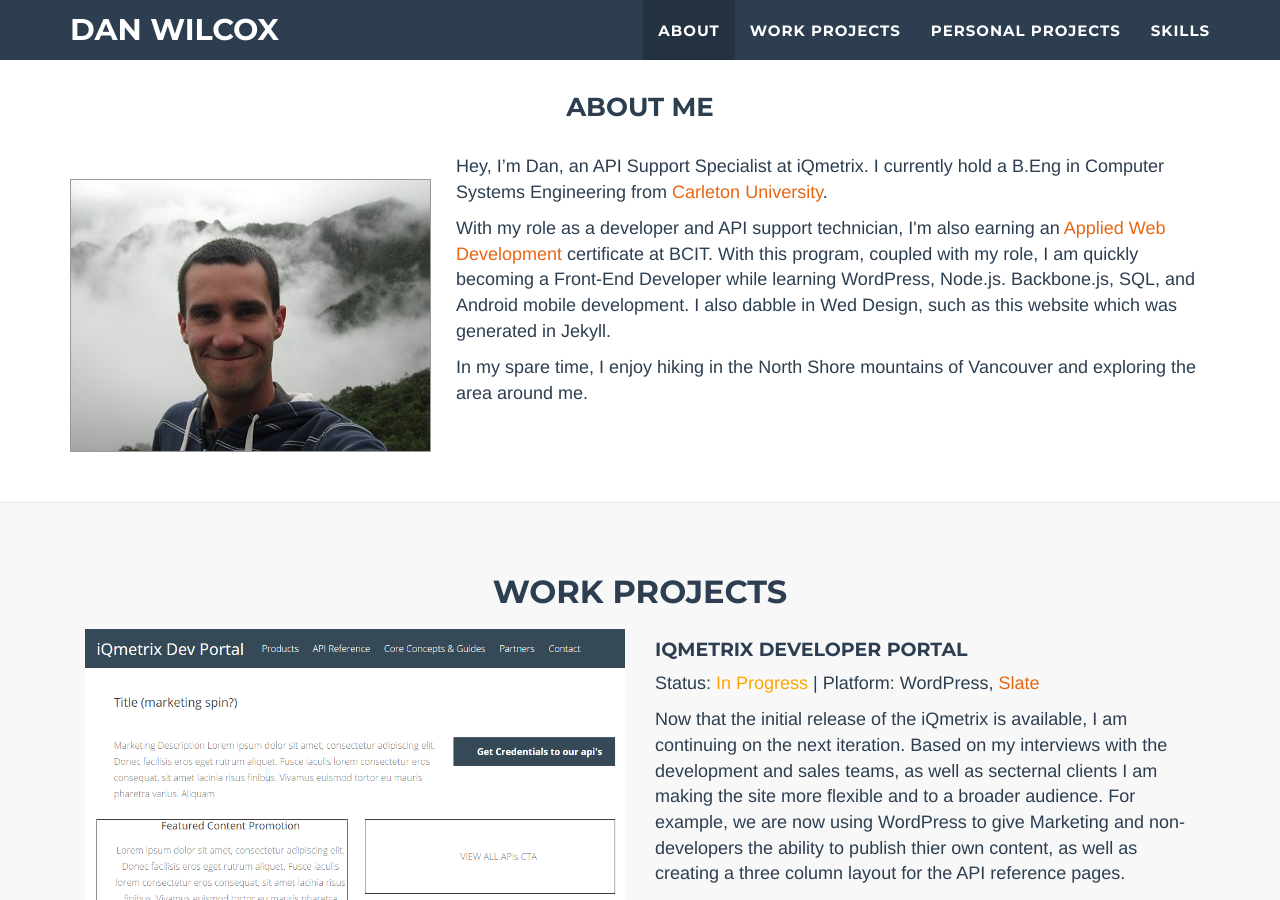
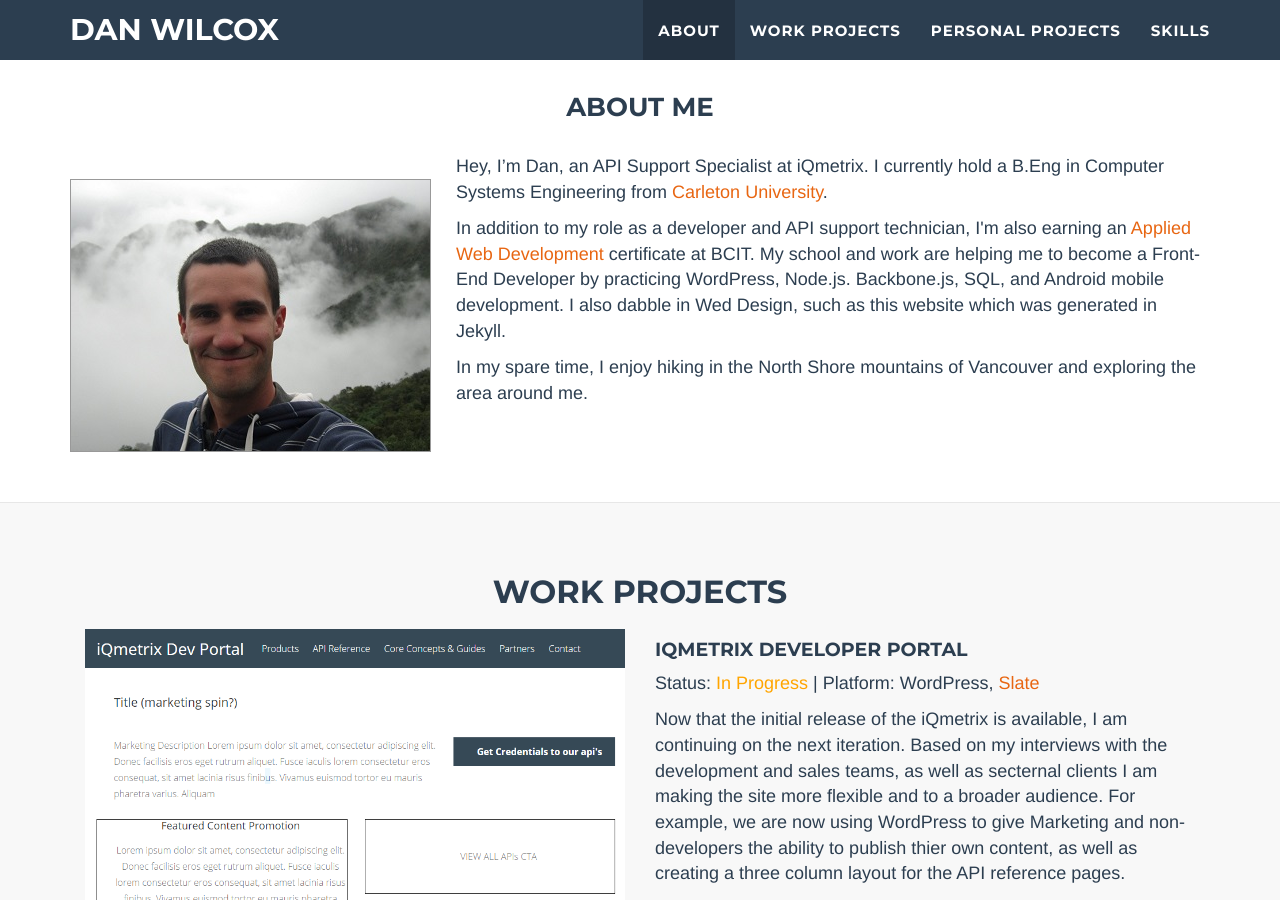
Before and after one commit to dwilcox8/dwilcox8.github.io, a Jekyll site: the page built from index.html, in a window 1280 px wide and 900 px high. Built offline with Jekyll 4.4.1, drawn with Linux system fonts in a browser that asks for light colours.

Commit message:
updated about me

```diff
--- a/_includes/about.html
+++ b/_includes/about.html
@@ -10,7 +10,7 @@
             <div class="about-me">
                 <p>Hey, I’m Dan, an API Support Specialist at iQmetrix. I currently hold a B.Eng in Computer Systems Engineering from <a href="http://www.carleton.ca" target="_blank">Carleton University</a>.</p>
 
-                <p>With my role as a developer and API support technician, I'm also earning an <a href="http://www.bcit.ca/study/programs/6957acert">Applied Web Development</a> certificate at BCIT. With this program, coupled with my role, I am quickly becoming a Front-End Developer while learning WordPress, Node.js. Backbone.js, SQL, and Android mobile development. I also dabble in Wed Design, such as this website which was generated in Jekyll.</p>
+                <p>In addition to my role as a developer and API support technician, I'm also earning an <a href="http://www.bcit.ca/study/programs/6957acert">Applied Web Development</a> certificate at BCIT. My school and work are helping me to become a Front-End Developer by practicing WordPress, Node.js. Backbone.js, SQL, and Android mobile development. I also dabble in Wed Design, such as this website which was generated in Jekyll.</p>
 
                 <p>In my spare time, I enjoy hiking in the North Shore mountains of Vancouver and exploring the area around me.</p>
 
```
